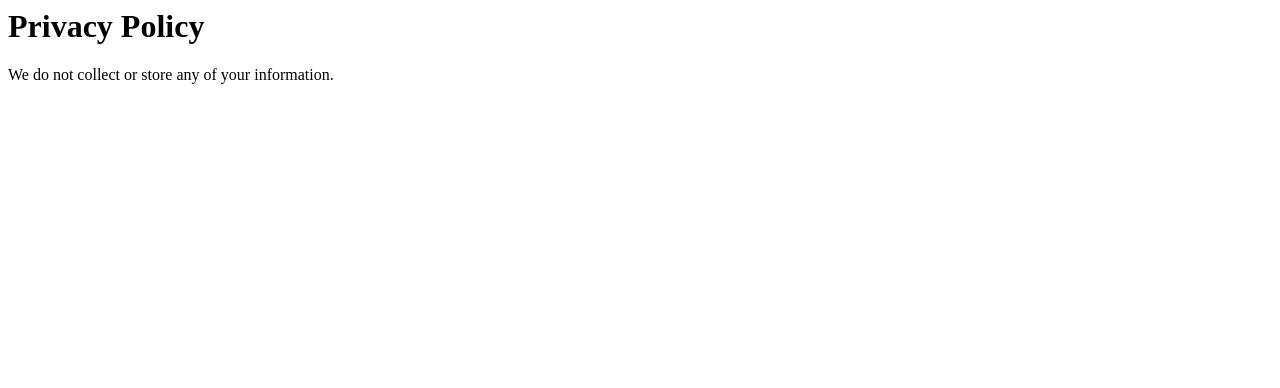
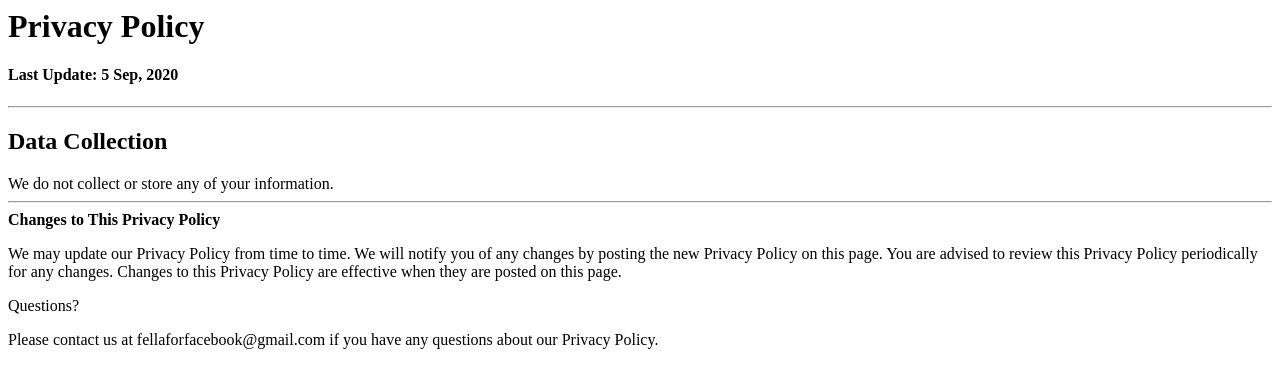
Before and after one commit to fellainc/fellainc.github.io, a plain HTML site: page privacy.html in a window 1280 px wide. Drawn offline with Linux system fonts and the light colour scheme.

Commit message:
Update privacy.html

```diff
--- a/privacy.html
+++ b/privacy.html
@@ -1,6 +1,15 @@
 <html>
   <body>
     <h1>Privacy Policy</h1>
+    <h4>Last Update: 5 Sep, 2020</h4>
+    <hr>
+    <h2>Data Collection</h2>
     We do not collect or store any of your information.
+    <hr>
+    <b>Changes to This Privacy Policy</b>
+    <p>We may update our Privacy Policy from time to time. We will notify you of any changes by posting the new Privacy Policy on this page.
+You are advised to review this Privacy Policy periodically for any changes. Changes to this Privacy Policy are effective when they are posted on this page.</p>
+    <p>Questions?</p>
+    <p>Please contact us at fellaforfacebook@gmail.com if you have any questions about our Privacy Policy.</p>
   </body>
 </html>
```
